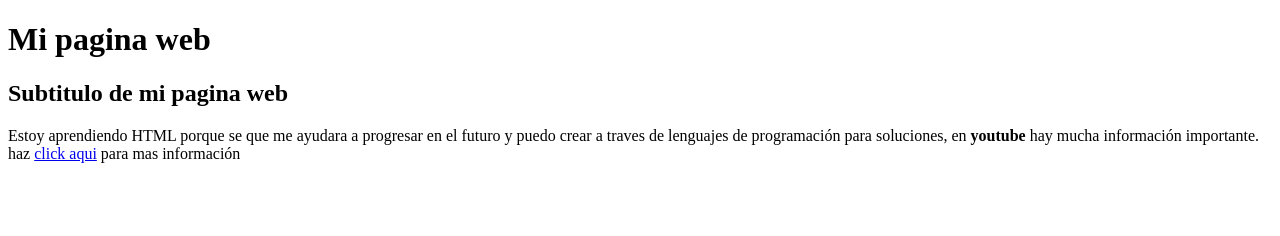
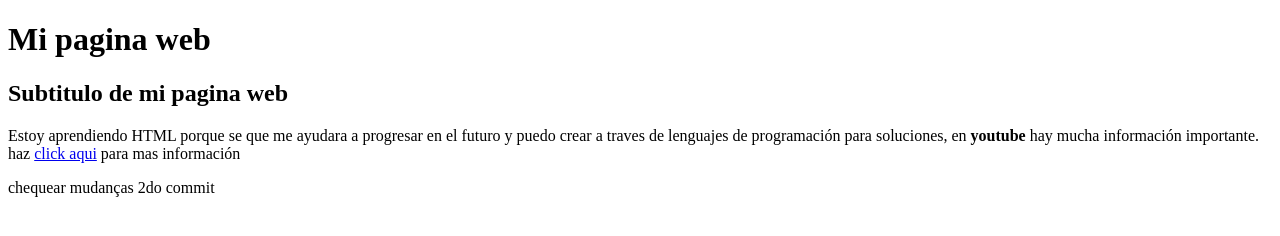
Before and after one commit to Avelinox/curso-html, a plain HTML site: page index.html in a window 1280 px wide. Drawn offline with Linux system fonts and the light colour scheme.

Commit message:
adicionando prueba

```diff
--- a/index.html
+++ b/index.html
@@ -14,5 +14,7 @@
         de programación para soluciones, en <b>youtube</b> hay mucha información importante.
         haz <a href="https://www.facebook.com/alejandro.bracho.372/">click aqui</a> para mas información
     </p>
+
+    <p> chequear mudanças 2do commit</p>
 </body>
 </html>
```
